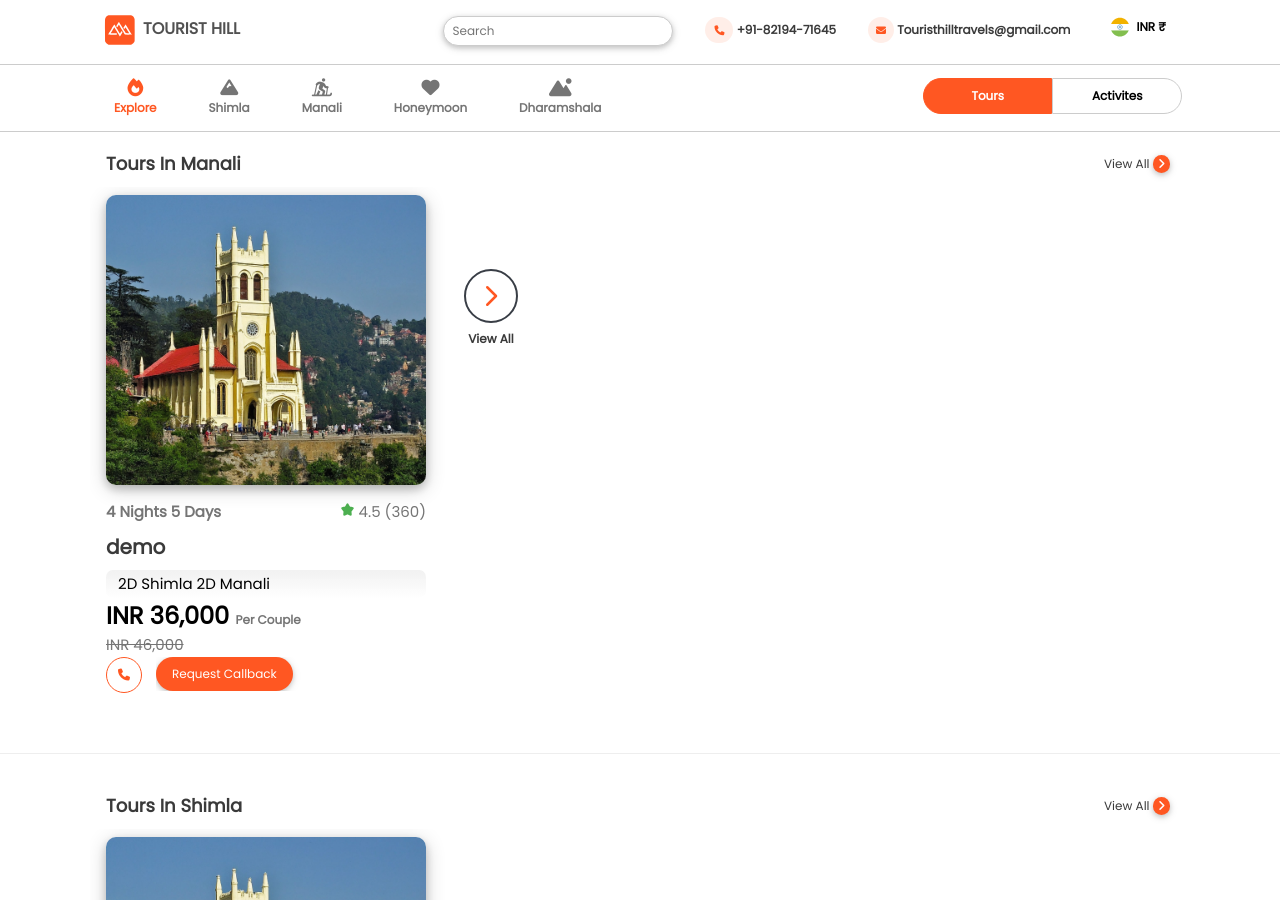
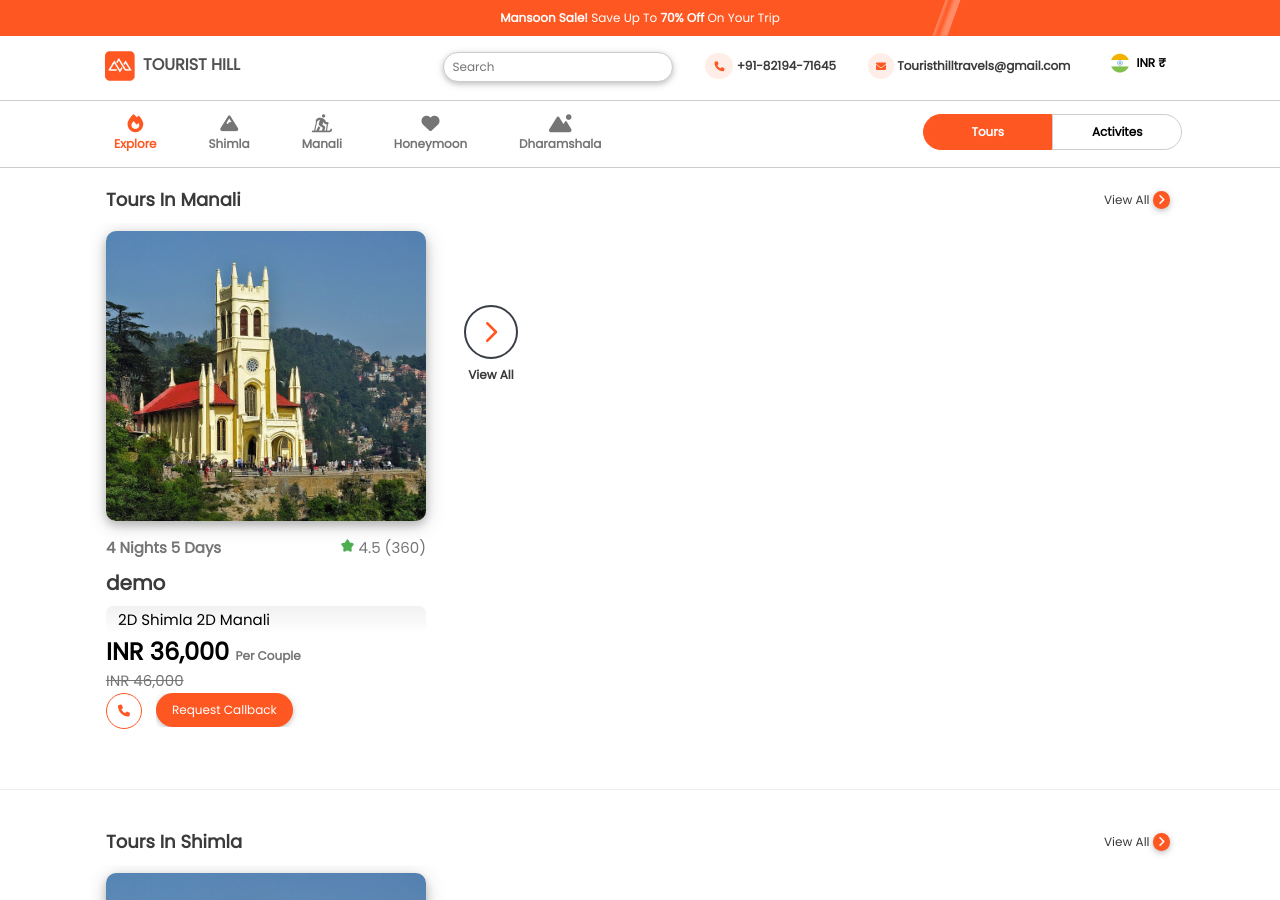
Before and after one commit to VikasLazarus/touristhill, a Jekyll site: the page built from index.markdown, in a window 1280 px wide and 900 px high. Built offline with Jekyll 4.4.1, drawn with Linux system fonts in a browser that asks for light colours; nearby versions of some CDN libraries.

Commit message:
Update top.md

```diff
--- a/_includes/top.md
+++ b/_includes/top.md
@@ -1,5 +1,5 @@
  <!--end-->
-  <div class="w3-row w3-text-gray w3-sand w3-hide" style=" padding: 1px 12px ;  z-index: 4;">
+  <div class="w3-row w3-text-white w3-teal" style=" padding: 1px 12px ;  z-index: 4;">
     <div class="aa"></div>
     <div class="w3-content" style="max-width: 1100px;">
       <span class="w3-col l12  m12 s12 w3-small w3-center" style="padding: 8px 0px ;"><span><b style="font-weight:900;">Mansoon Sale!</b> Save Up To <b style="font-weight:900;">70% Off</b> On Your Trip
```
